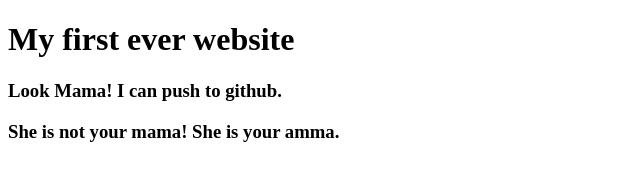
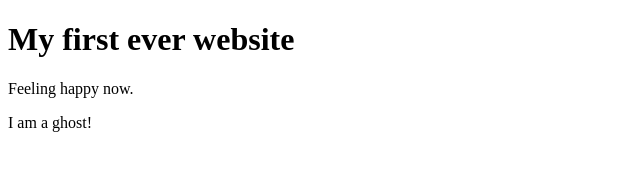
Before and after one commit to msakibhr/my-first-website-fresh, a plain HTML site: page index.html in a window 1280 px wide. Shown: the whole page, without its empty margins (0-640 px from the left). Drawn offline with Linux system fonts and the light colour scheme.

Commit message:
ghost added

```diff
--- a/index.html
+++ b/index.html
@@ -7,7 +7,7 @@
 </head>
 <body>
     <h1>My first ever website</h1>
-    <h3>Look Mama! I can push to github.</h3>
-    <h3>She is not your mama! She is your amma.</h3>
+    <p>Feeling happy now.</p>
+    <p>I am a ghost!</p>
 </body>
 </html>
```
